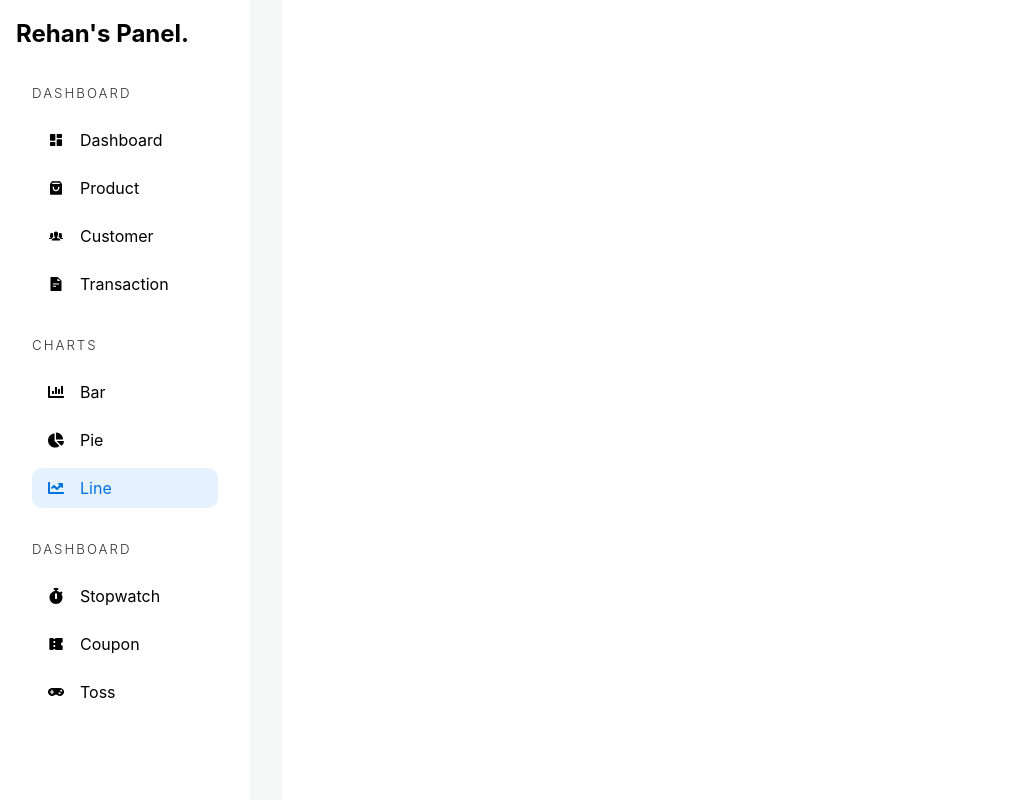
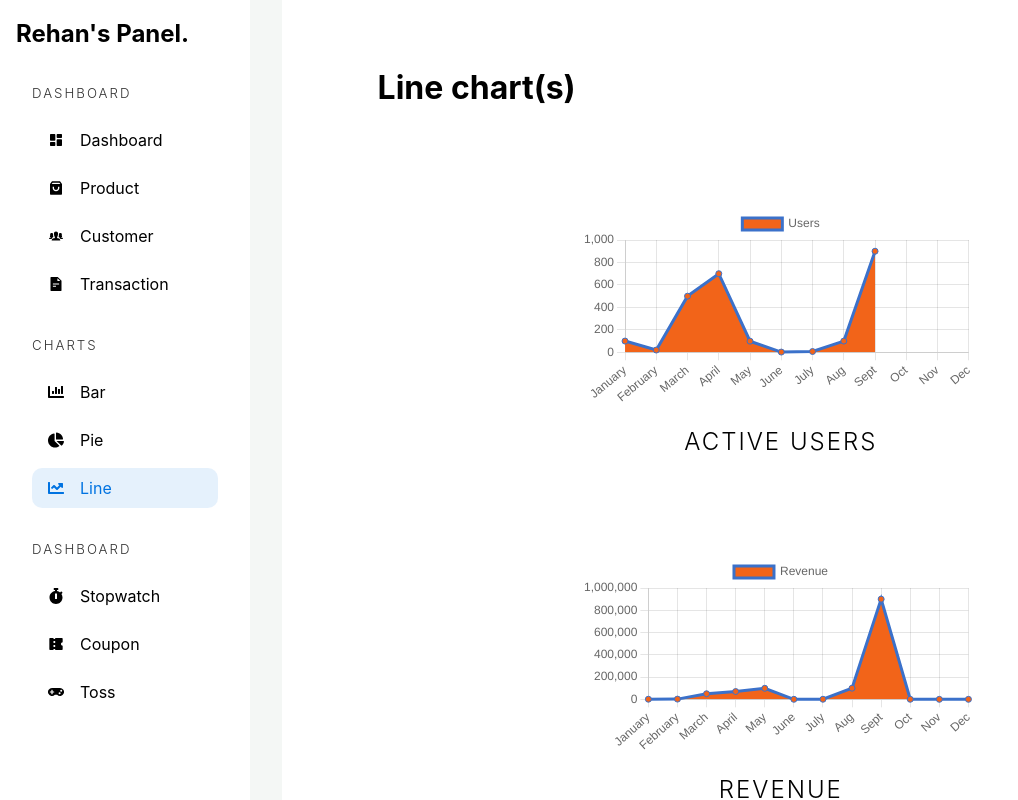
Before and after one commit to abrehan2/React-Dashboard, a React (Vite) app: page /admin/chart/line in a window 1280 px wide. Shown: the whole page, without its empty margins (0-1018 px from the left). Built offline with nearby package versions, Linux system fonts and the light colour scheme.

Commit message:
CHORE: FINISHED INTEGRATING CHARTS

```diff
--- a/src/components/Charts.tsx
+++ b/src/components/Charts.tsx
@@ -10,8 +10,11 @@ import {
   ChartData,
   ChartOptions,
   ArcElement,
+  PointElement,
+  LineElement,
+  Filler
 } from "chart.js";
-import { Bar, Doughnut, Pie } from "react-chartjs-2";
+import { Bar, Doughnut, Pie, Line } from "react-chartjs-2";
 
 ChartJS.register(
   CategoryScale,
@@ -20,7 +23,10 @@ ChartJS.register(
   Title,
   Tooltip,
   Legend,
-  ArcElement
+  ArcElement,
+  PointElement,
+  LineElement,
+  Filler
 );
 
 // MONTHS -
@@ -167,3 +173,47 @@ export const PieChart = ({
 
   return <Pie data={pieData} options={pieOptions} />;
 };
+
+// INTERFACE -
+interface LineChartProps {
+  data: number[];
+  label: string;
+  bgColor: string;
+  borderColor: string;
+  labels?: string[];
+}
+
+export const LineChart = ({
+  data,
+  label,
+  bgColor,
+  borderColor,
+  labels = months,
+}: LineChartProps) => {
+  const options: ChartOptions<"line"> = {
+    responsive: true,
+    plugins: {
+      legend: {
+        display: true,
+      },
+      title: {
+        display: false,
+      },
+    },
+  };
+
+  const lineChartData: ChartData<"line", number[], string> = {
+    labels,
+    datasets: [
+      {
+        label,
+        data,
+        backgroundColor: bgColor,
+        borderColor,
+        fill: true
+      },
+    ],
+  };
+
+  return <Line options={options} data={lineChartData} />;
+};
--- a/src/pages/charts/LineChart.tsx
+++ b/src/pages/charts/LineChart.tsx
@@ -1,11 +1,58 @@
 // IMPORTS -
+import { LineChart as Line } from "../../components/Charts";
 import Sidebar from "../../components/Sidebar";
+
+// CONSTANTS -
+const months = [
+  "January",
+  "February",
+  "March",
+  "April",
+  "May",
+  "June",
+  "July",
+  "Aug",
+  "Sept",
+  "Oct",
+  "Nov",
+  "Dec",
+];
 
 const LineChart = () => {
   return (
     <div className="adminContainer">
       <Sidebar />
-      <main className="chartContainer"></main>
+      <main className="chartContainer">
+        <h1>Line chart(s)</h1>
+        <section>
+          <div>
+            <Line
+              label="Users"
+              data={[100, 20, 500, 700, 99, 2, 7, 100, 900]}
+              borderColor="#3b71ca"
+              bgColor="#f26419"
+              labels={months}
+            />
+          </div>
+          <h2>Active users</h2>
+        </section>
+
+        <section>
+          <div>
+            <Line
+              label="Revenue"
+              data={[
+                1000, 2000, 50000, 70000, 99000, 200, 700, 100000, 900000, 500,
+                2, 0,
+              ]}
+              borderColor="#3b71ca"
+              bgColor="#f26419"
+              labels={months}
+            />
+          </div>
+          <h2>Revenue</h2>
+        </section>
+      </main>
     </div>
   );
 };
--- a/src/styles/_variables.scss
+++ b/src/styles/_variables.scss
@@ -1,3 +1,3 @@
-$orange: #f26419;
+$orange: hwb(21 10% 5%);
 $blue: #3b71ca;
 $black: #061826;
```
Also changed, not shown: src/pages/charts/PieChart.tsx (+2 -7 lines).
